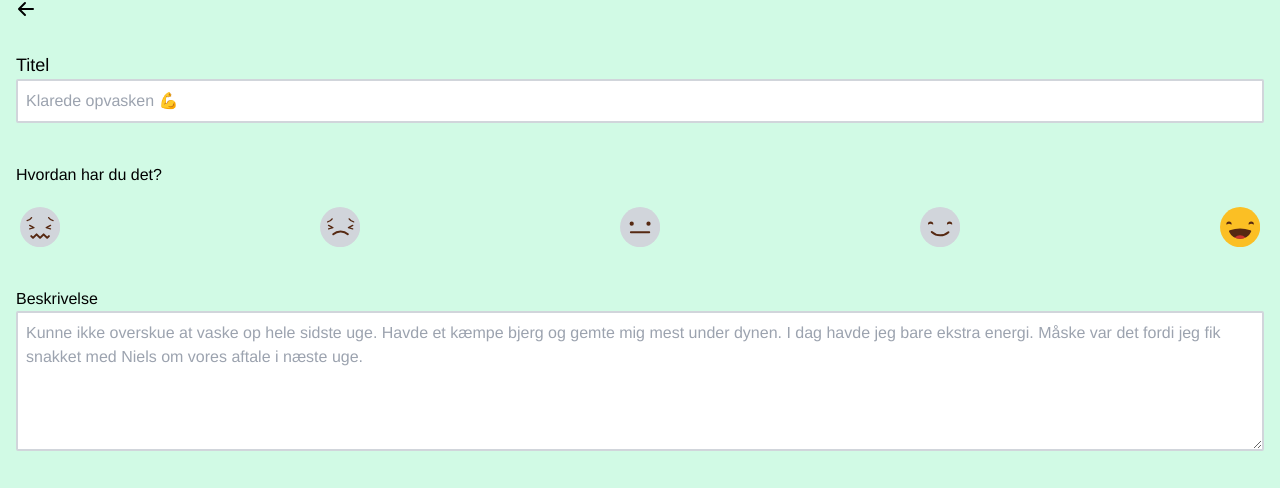
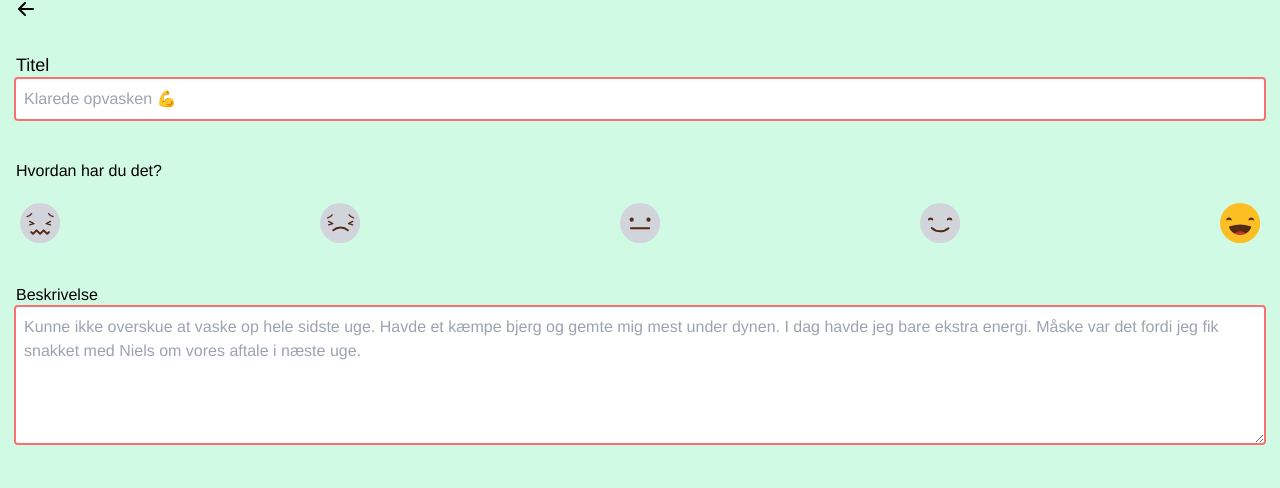
Before and after one commit to Will1400/proeveeksamen-mood-tracker, a Vue app: page /add in a window 1280 px wide. Shown: the part 121-609 px from the top of the page. Built offline with nearby package versions, Linux system fonts and the light colour scheme; sample sign-in values are in the browser's storage.

Commit message:
Better form control visuals

```diff
--- a/src/index.css
+++ b/src/index.css
@@ -8,10 +8,18 @@
 	-moz-osx-font-smoothing: grayscale;
 }
 
-.form-control {
-	@apply p-2 rounded-sm border-gray-300 text-gray-600 border-solid border-2 focus:outline-none focus:border-yellow-500 transition-colors;
+@layer components {
+	.form-control:invalid {
+		@apply ring-2 ring-red-400;
+	}
+	.form-control:valid {
+		@apply ring-2 ring-green-400;
+	}
+	.form-control {
+		@apply p-2 rounded-sm  text-gray-600 focus:ring-2 focus:outline-none focus:ring-yellow-400 transition-colors;
+	}
+
+	.btn-click-scale {
+		@apply transform-gpu transition-all hover:scale-105 hover:shadow-lg focus:shadow-md active:scale-95;
+	}
 }
-
-.btn-click-scale {
-	@apply transform-gpu transition-all hover:scale-105 hover:shadow-lg focus:shadow-md active:scale-95;
-}
```
